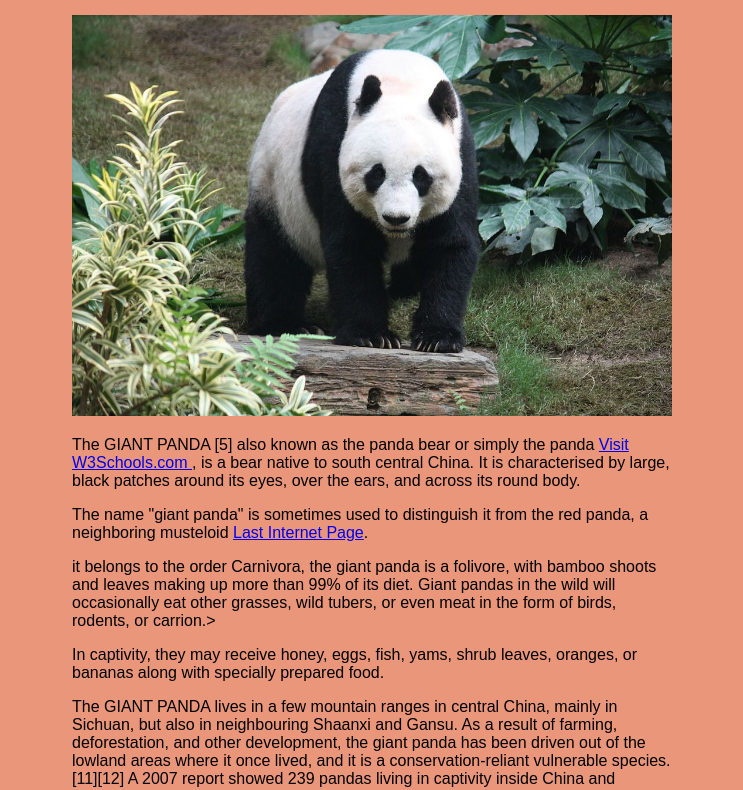
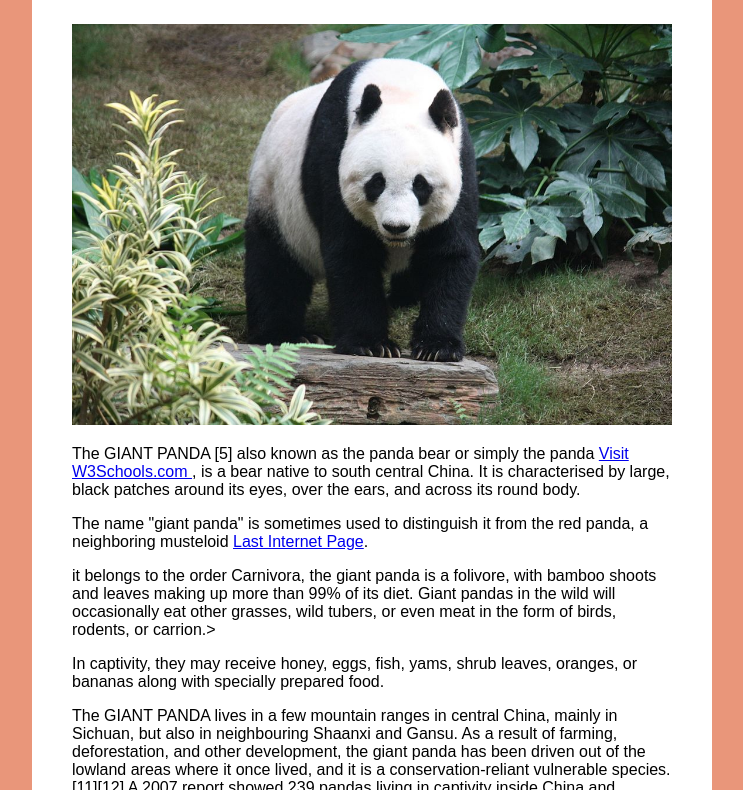
Before and after one commit to mauriziomacri1/GiantPanda, a plain HTML site: page index.html in a window 1280 px wide. Shown: the part 147-937 px from the top of the page, without its empty margins (268-1011 px from the left). Drawn offline with Linux system fonts and the light colour scheme.

Commit message:
background color white

```diff
--- a/pandastyle.css
+++ b/pandastyle.css
@@ -14,7 +14,9 @@ background-color: darksalmon;
 
 .column{
     width: 600px;
-    margin: 40px auto;
+    margin: 0px auto;
+    background-color: white;
+    padding: 1px 40px 40px 40px;
 
 }
 
```
